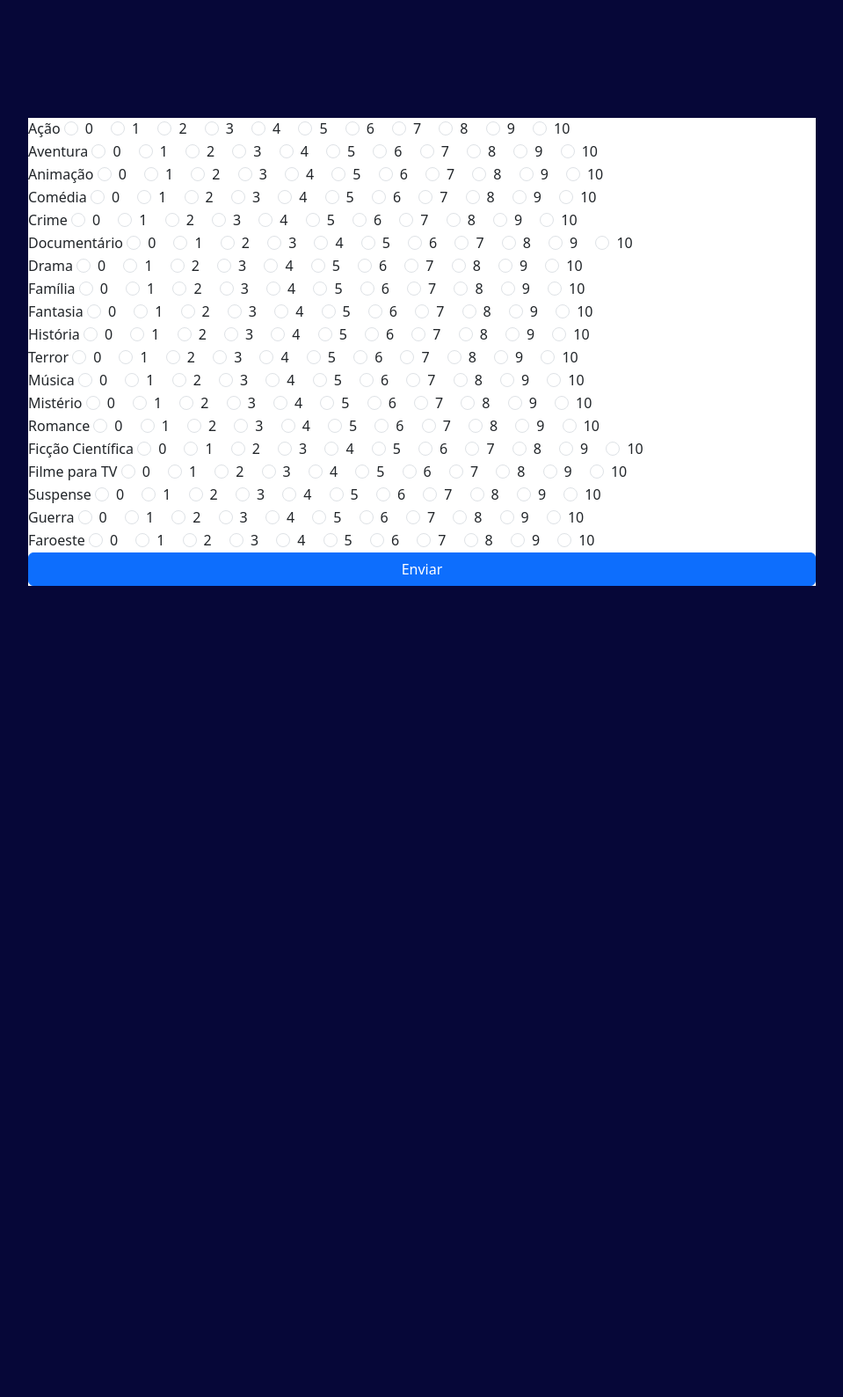
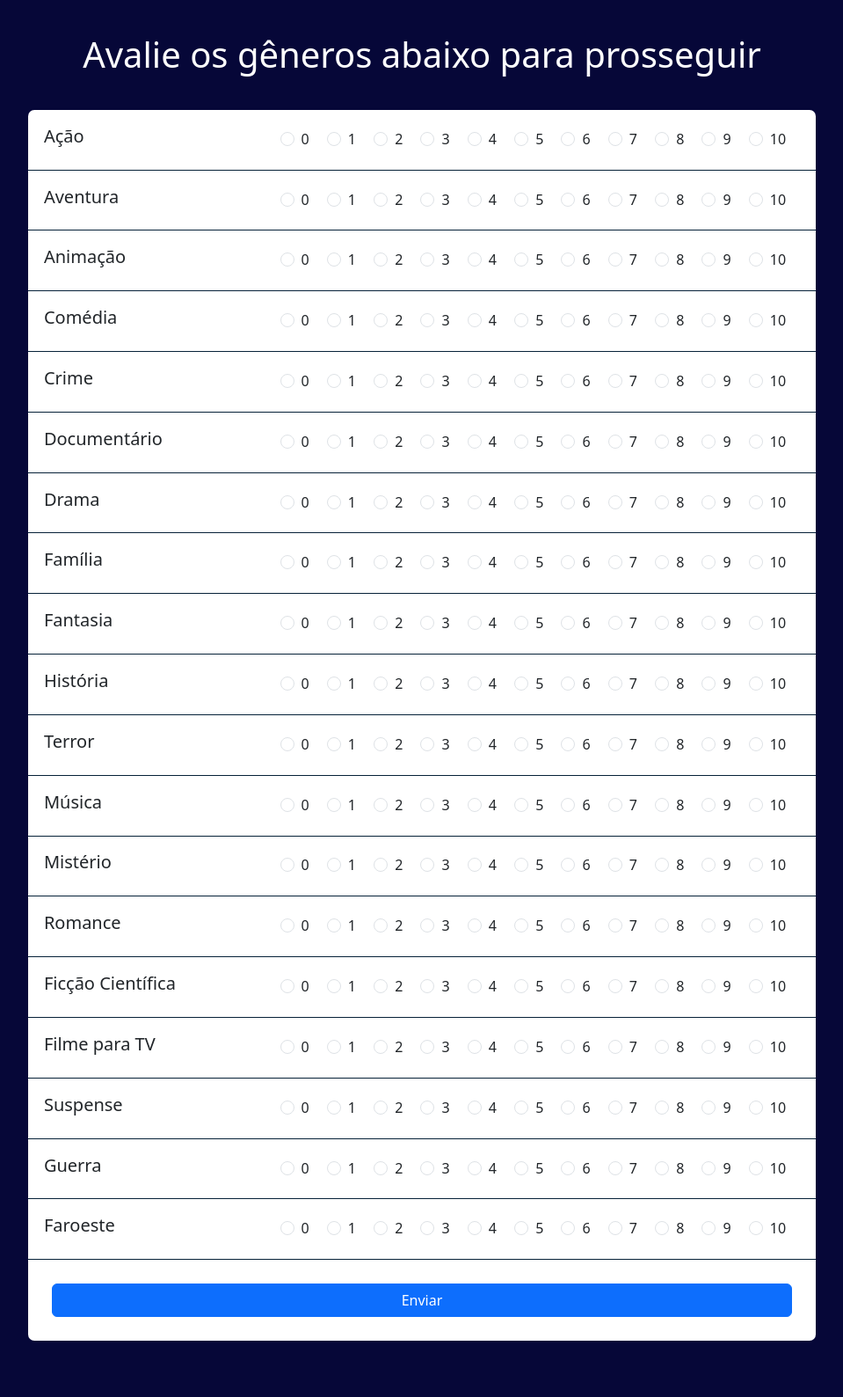
Before and after one commit to NathanMarques2001/Movie-Match, a PHP site: page /templates/views/modal-genres.php in a window 1280 px wide. Shown: the whole page at 88% size, without its empty margins (160-1119 px from the left). Before the commit the page ends 666 px from the top, so only its background shows below. Run offline with PHP 8.4, Linux system fonts and the light colour scheme.

Commit message:
Add styling and database functionality to genre assessment modal

```diff
--- a/public/css/modal.css
+++ b/public/css/modal.css
@@ -3,13 +3,33 @@
   min-height: 100vh;
   background-color: #060738;
   display: flex;
+  flex-direction: column;
   justify-content: center;
   align-items: center;
+}
+
+#modalGenre-title {
+  color: #FFFFFF;
+  margin: 3%;
 }
 
 #modalGenre-form {
   width: 70%;
   background-color: #FFFFFF;
+  border-radius: 7px;
   display: flex;
   flex-direction: column;
+  margin-bottom: 5%;
 }
+
+#modalGenre-form-div {
+  display: flex;
+  justify-content: space-between;
+  align-items: center;
+  border-bottom: 1px solid #062138;
+  padding: 2%;
+}
+
+.btn {
+  margin: 3%;
+}
--- a/templates/views/modal-genres.php
+++ b/templates/views/modal-genres.php
@@ -1,4 +1,6 @@
-<?php require_once __DIR__ . "/../layout/header.html"; ?>
+<?php require_once __DIR__ . "/../layout/header.html";
+
+use MovieMatch\Services\Connection; ?>
 <?php
 
 require_once __DIR__ . "/../../utils/translateGenres.php";
@@ -25,23 +27,53 @@ $generos = [
   "Western"
 ];
 
+$dbGenres = array();
+
 if ($_SERVER["REQUEST_METHOD"] == "POST") {
-  $notas = [];
+  $connection = new Connection();
+  $connection = $connection->createConnection();
+
+  $query = "SELECT * FROM genres;";
+
+  $stmt = $connection->prepare($query);
+
+  if ($stmt->execute()) {
+    $genres = $stmt->fetchAll();
+    if ($genres) {
+      foreach ($genres as $genre) {
+        $dbGenres[$genre["name"]] = $genre["id"];
+      }
+    }
+  }
+
+  if (!isset($_SESSION)) {
+    session_start();
+  }
 
   foreach ($generos as $genero) {
     if (isset($_POST[$genero])) {
       $nota = $_POST[$genero];
-      $notas[$genero] = $nota;
-      echo "Gênero: " . translateGenres($genero) . ", Nota: $nota<br>";
+      $query = "INSERT IGNORE INTO genre_assessment (id_user, id_genre, grade) VALUES (?, ?, ?);";
+
+      $stmt2 = $connection->prepare($query);
+      $stmt2->bindValue(1, $_SESSION["id"]);
+      $stmt2->bindValue(2, $dbGenres[$genero]);
+      $stmt2->bindValue(3, $nota);
+
+      $stmt2->execute();
     }
   }
+
+  header('Location: /home');
 }
 ?>
 <div id="modalGenre-container">
+  <h1 id="modalGenre-title">Avalie os gêneros abaixo para prosseguir</h1>
   <form method="POST" id="modalGenre-form">
     <?php foreach ($generos as $genero) : ?>
+      <div id="modalGenre-form-div">
+        <h5><?= translateGenres($genero) ?></h5>
         <div>
-        <span><?= translateGenres($genero) ?></span>
           <?php for ($nota = 0; $nota <= 10; $nota++) : ?>
             <div class="form-check form-check-inline">
               <input class="form-check-input" type="radio" name="<?= $genero ?>" id="<?= $genero ?><?= $nota ?>" value="<?= $nota ?>" required>
@@ -49,6 +81,7 @@ if ($_SERVER["REQUEST_METHOD"] == "POST") {
             </div>
           <?php endfor; ?>
         </div>
+      </div>
     <?php endforeach; ?>
     <button type="submit" class="btn btn-primary" name="genres-assessments">Enviar</button>
   </form>
```
Lines whose indentation alone changed are shown as unchanged.
